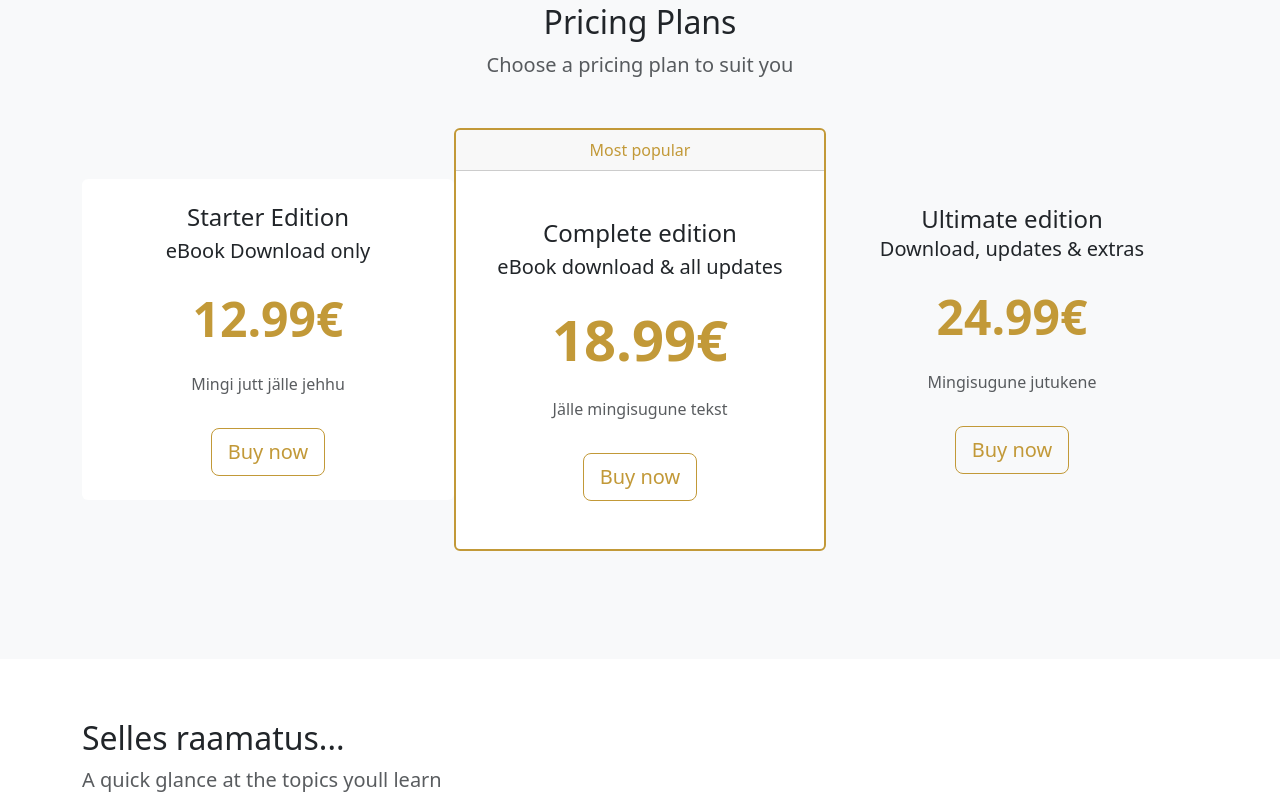
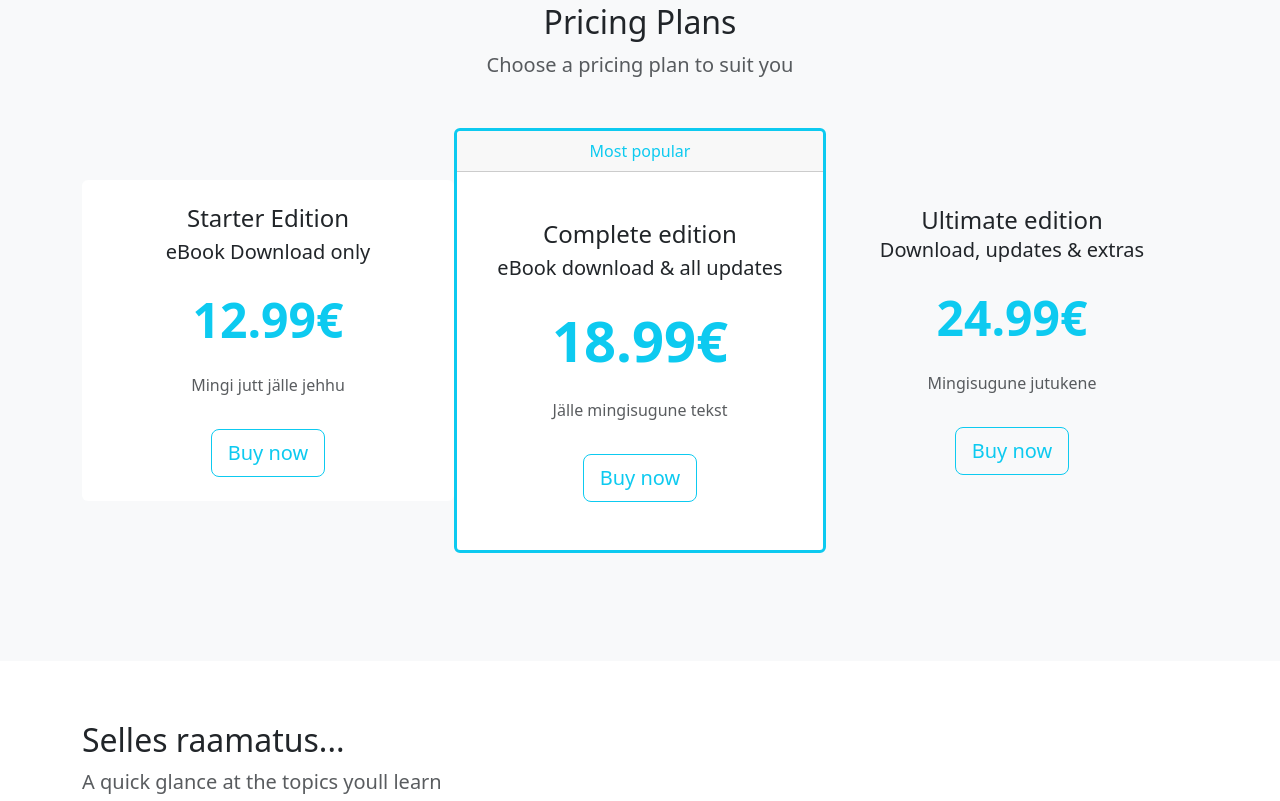
Before and after one commit to ringo467/bootstrap, a website: page index.html in a window 1280 px wide. Shown: the part 839-1640 px from the top of the page. Drawn offline with nearby package versions, Linux system fonts and the light colour scheme.

Commit message:
värvidce muutmine

```diff
--- a/index.html
+++ b/index.html
@@ -104,11 +104,11 @@
               <div class="card-body text-center py-4">
                 <h4 class="card-title">Starter Edition</h4>
                 <p class="lead card-subtitle">eBook Download only</p>
-                <p class="display-5 my-4 text-primary fw-bold">12.99€</p>
+                <p class="display-5 my-4 text-info fw-bold">12.99€</p>
                 <p class="card-text mx-5 text-muted d-none d-md-block">
                   Mingi jutt jälle jehhu
                 </p>
-                <a href="#" class="btn btn-outline-primary btn-lg mt-3">
+                <a href="#" class="btn btn-outline-info btn-lg mt-3">
                   Buy now
                 </a>
               </div>
@@ -116,18 +116,18 @@
           </div>
 
           <div class="col-9 col-lg-4">
-            <div class="card border-primary border-2">
-              <div class="card-header text-center text-primary">
+            <div class="card border-info border-3">
+              <div class="card-header text-center text-info">
                 Most popular
               </div>
               <div class="card-body text-center py-5">
                 <h4 class="card-title">Complete edition</h4>
                 <p class="lead card-subtitle">eBook download & all updates</p>
-                <p class="display-4 my-4 text-primary fw-bold">18.99€</p>
+                <p class="display-4 my-4 text-info fw-bold">18.99€</p>
                 <p class="card-text mx-5 text-muted d-none d-lg-block">
                   Jälle mingisugune tekst
                 </p>
-                <a href="#" class="btn btn-outline-primary btn-lg mt-3">
+                <a href="#" class="btn btn-outline-info btn-lg mt-3">
                   Buy now
                 </a>
               </div>
@@ -139,11 +139,11 @@
               <div class="card-body text-center py-4">
                 <h4 class="card-title">Ultimate edition</h4>
                 <p class="lead card-subtitle">Download, updates & extras</p>
-                <p class="display-5 my-4 text-primary fw-bold">24.99€</p>
+                <p class="display-5 my-4 text-info fw-bold">24.99€</p>
                 <p class="card-text mx-5 text-muted d-none d-lg-block">
                   Mingisugune jutukene
                 </p>
-                <a href="#" class="btn btn-outline-primary btn-lg mt-3">
+                <a href="#" class="btn btn-outline-info btn-lg mt-3">
                   Buy now
                 </a>
               </div>
@@ -459,7 +459,7 @@
     <div class="row justify-content-center">
       <div class="col-md-8 text-center">
         <p class="text-muted my-4">jutt jehhuuu</p>
-        <botton class="btn btn-primary" data-bs-toggle="modal"
+        <botton class="btn btn-outline-info" data-bs-toggle="modal"
         data-bs-target="#reg-modal">
         Registreeri, et saada uudiseid!
         </botton>
@@ -485,7 +485,7 @@
         <input type="email" class="form-control" id="modal-email" placeholder="e.g. mario@example.com">
       </div>
       <div class="modal-footer">
-        <button class="btn btn-primary">Saada</button>
+        <button class="btn btn-info">Saada</button>
       </div>
     </div>
   </div>
```
